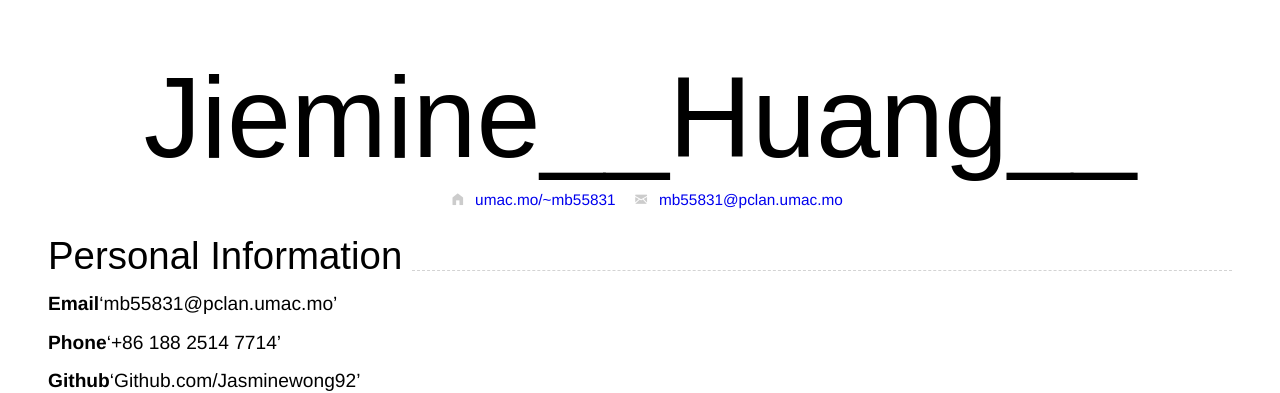
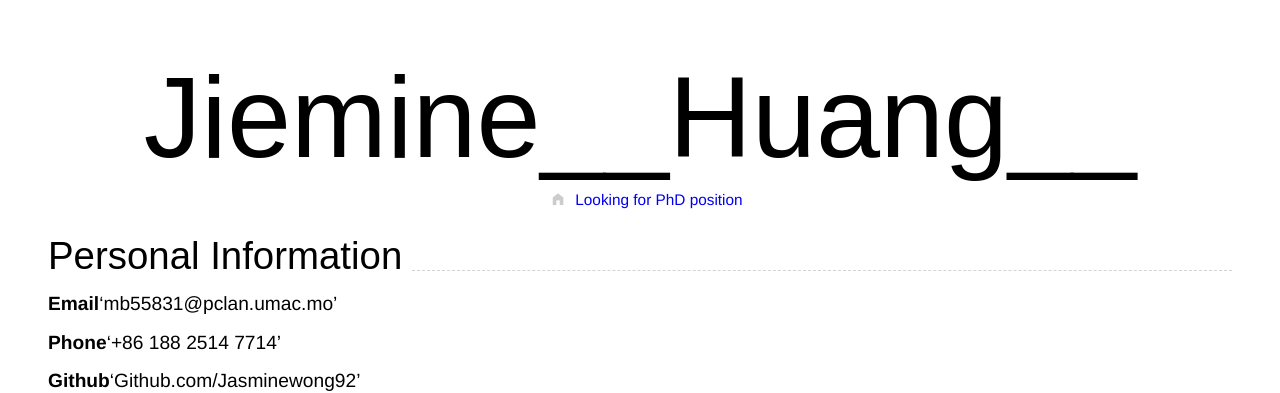
Before and after one commit to Jasminewong92/Jiemin-Huang.github.io, a Jekyll site: the page built from nimo-markdown-cv-c67f47571b3ac91db155d8a3d59f8a8a8c04a124/index.md, in a window 1280 px wide. Shown: the top 393 px of the page. Built offline with Jekyll 4.4.1, drawn with Linux system fonts in a browser that asks for light colours.

Commit message:
Update index.md

```diff
--- a/nimo-markdown-cv-c67f47571b3ac91db155d8a3d59f8a8a8c04a124/index.md
+++ b/nimo-markdown-cv-c67f47571b3ac91db155d8a3d59f8a8a8c04a124/index.md
@@ -7,9 +7,8 @@ pdf: true
 
 <div id="webaddress">
 <i class="fi-home" style="margin-left:1em"></i>
-<a href="http://www.umac.mo/~mb55831" style="margin-left:0.5em">umac.mo/~mb55831</a>
-<i class="fi-mail" style="margin-left:1em"></i>
-<a href="mb55831@pclan.umac.mo" style="margin-left:0.5em">mb55831@pclan.umac.mo</a>
+<a href="http://jasminekong92.github.io.cv/" style="margin-left:0.5em">Looking for PhD position</a>
+
 </div>
 
 ## Personal Information
```
